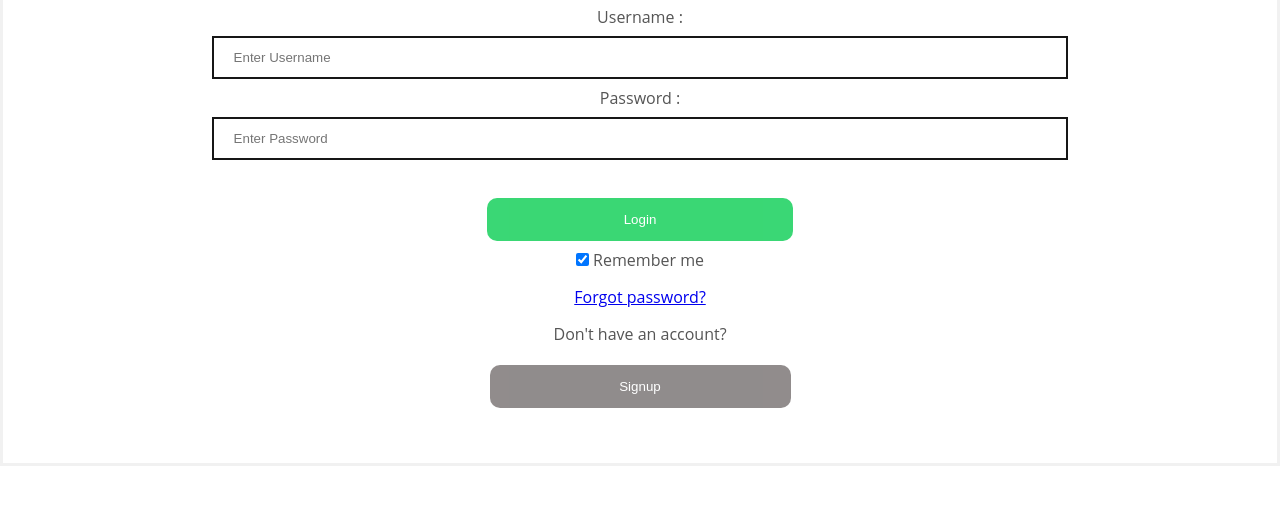
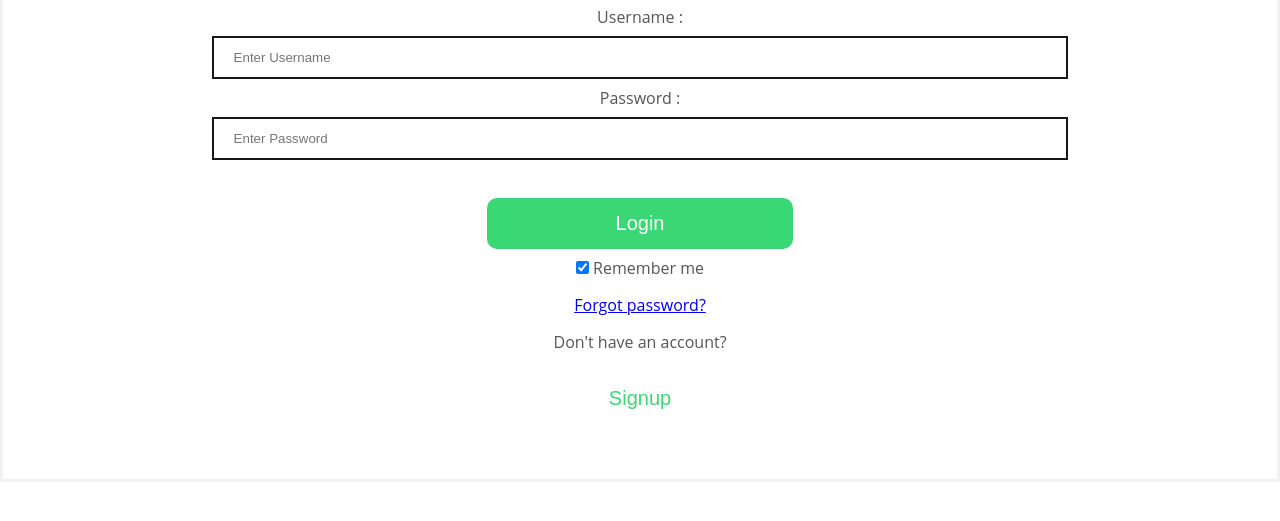
Before and after one commit to Deenanadh1/Expense_Tracker_Final, a plain HTML site: page index.html in a window 1280 px wide. Shown: the part 95-616 px from the top of the page. Drawn offline with Linux system fonts and the light colour scheme.

Commit message:
Add files via upload

```diff
--- a/style.css
+++ b/style.css
@@ -84,12 +84,13 @@
    cursor: pointer;
    opacity: 0.9;
    align-items: center;
+   font-size: 20px;
   }
 
   .register {
     width: 25%;
-    background-color: rgb(133, 128, 128);
-   color: white;
+    background-color: white;
+   color: #25D366;
    padding: 14px 20px;
    margin: 8px 0;
    border:#02521f;
@@ -97,6 +98,7 @@
    cursor: pointer;
    opacity: 0.9;
    align-items: center;
+   font-size: 20px;
   }
 
  .confirm {
```
